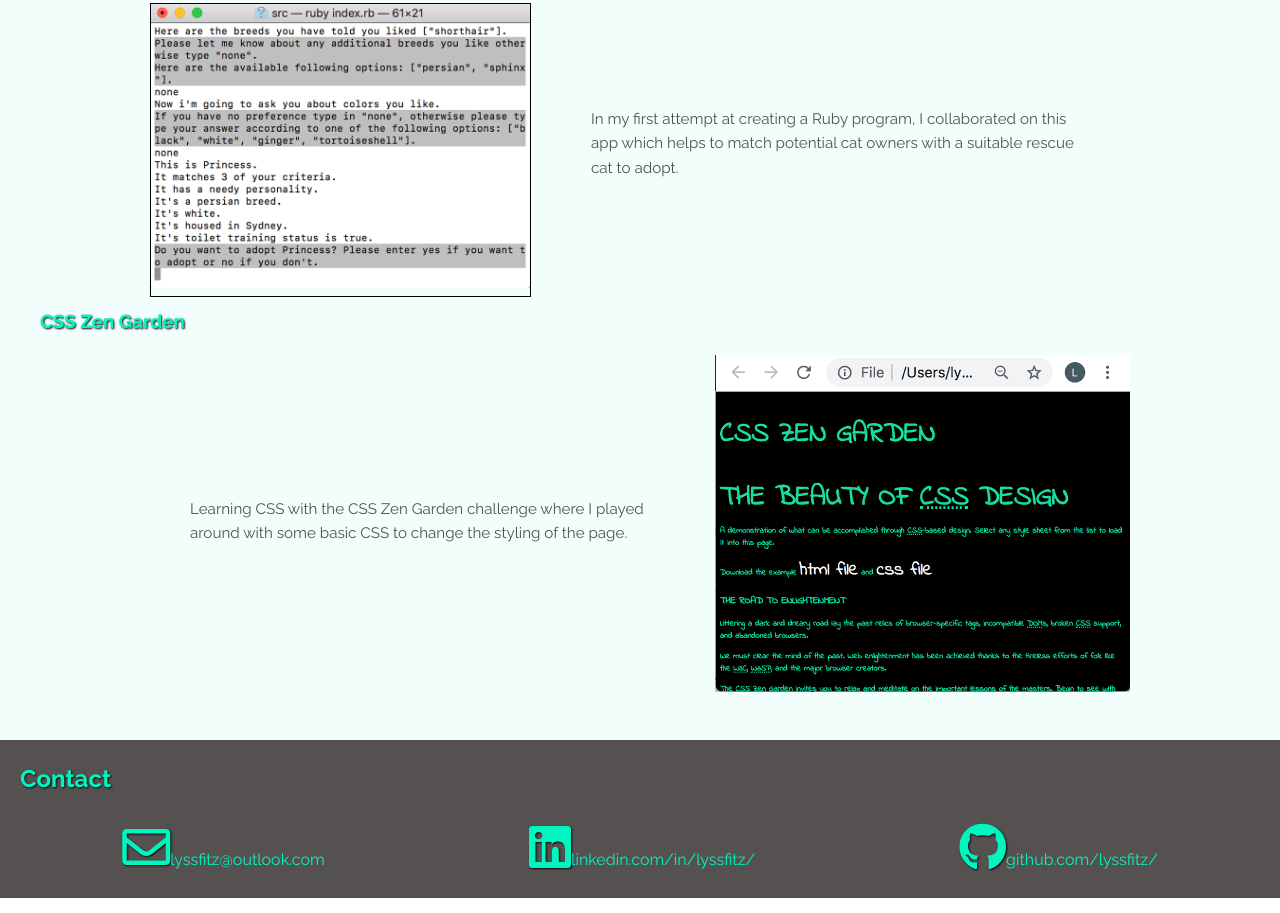
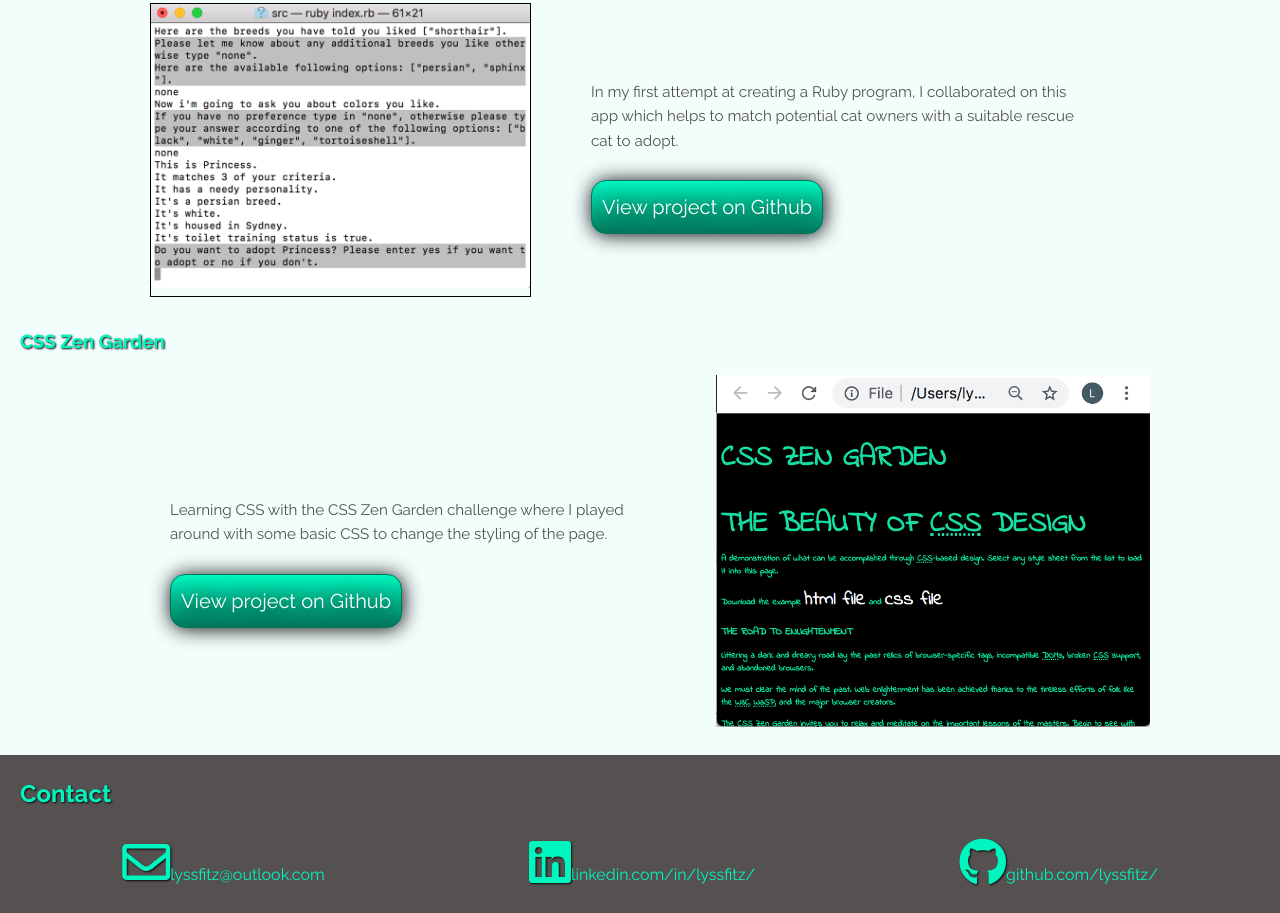
Before and after one commit to lyssfitz/Portfolio, a plain HTML site: page index.html in a window 1280 px wide. Shown: the part 1668-2581 px from the top of the page. Drawn offline with Linux system fonts and the light colour scheme.

Commit message:
Added github links for projects and buttons

```diff
--- a/css/main.css
+++ b/css/main.css
@@ -46,6 +46,7 @@ nav a,
 
 a {
   text-decoration: none;
+  color: var(--primary-normal-color);
 }
 
 .name a:visited,
@@ -185,6 +186,37 @@ img {
   text-align: center;
 }
 
+.button-link {
+  display: block;
+  background: var(--primary-normal-color);
+  background-image: linear-gradient(
+    to bottom,
+    var(--primary-normal-color),
+    var(--primary-dark-color)
+  );
+  border-radius: 15px;
+  color: var(--text-light-color);
+  font-family: "Raleway", sans-serif;
+  font-size: 20px;
+  font-weight: 400;
+  padding: 10px;
+  box-shadow: 1px 1px 20px 0px var(--text-shadow-color);
+  text-shadow: 1px 1px 20px var(--text-shadow-color);
+  border: solid var(--primary-dark-color) 1px;
+  text-decoration: none;
+  display: inline-block;
+  cursor: pointer;
+}
+
+.button-link:hover {
+  background: var(--normal-color);
+  background-image: linear-gradient(
+    to bottom,
+    var(--primary-dark-color),
+    var(--primary-normal-color)
+  );
+     text-decoration: none;
+}
 /* =================================
   Media Queries
 ==================================== */
--- a/index.html
+++ b/index.html
@@ -6,7 +6,12 @@
     <meta http-equiv="X-UA-Compatible" content="ie=edge" />
     <title>Alyssa FitzGerald | Web Developer</title>
     <link rel="stylesheet" href="css/normalize.css" />
-    <link rel="stylesheet" href="https://use.fontawesome.com/releases/v5.8.0/css/all.css" integrity="sha384-Mmxa0mLqhmOeaE8vgOSbKacftZcsNYDjQzuCOm6D02luYSzBG8vpaOykv9lFQ51Y" crossorigin="anonymous">
+    <link
+      rel="stylesheet"
+      href="https://use.fontawesome.com/releases/v5.8.0/css/all.css"
+      integrity="sha384-Mmxa0mLqhmOeaE8vgOSbKacftZcsNYDjQzuCOm6D02luYSzBG8vpaOykv9lFQ51Y"
+      crossorigin="anonymous"
+    />
     <link rel="stylesheet" href="css/main.css" />
   </head>
   <body>
@@ -24,7 +29,7 @@
         </ul>
       </nav>
     </header>
-    <section id="home" class="banner" >
+    <section id="home" class="banner">
       <div class="banner-text">
         <h1>Alyssa FitzGerald</h1>
         <h2>Web Developer</h2>
@@ -32,35 +37,52 @@
     </section>
     <main class="container">
       <div class="section" id="about">
-          <h2>About</h2>
-          <p> Hey there! I'm an aspiring full-stack developer currently learning all things HTML, CSS, Ruby and JavaScript. Check out some of my work <a href="#projects">here! </a></p>
-          <p>Aside from learning web development, I also enjoy going walking, spending time with friends and family, going to the gym and playing piano.</p>
+        <h2>About</h2>
+        <p>
+          Hey there! I'm an aspiring full-stack developer currently learning all
+          things HTML, CSS, Ruby and JavaScript. Check out some of my work
+          <a href="#projects">here! </a>
+        </p>
+        <p>
+          Aside from learning web development, I also enjoy going walking,
+          spending time with friends and family, going to the gym and playing
+          piano.
+        </p>
       </div>
       <div class="section odd" id="education">
         <h2>Education</h2>
         <p>
           I'm currently learning web development full time at Coder Academy!
         </p>
-        <p>Previously I completed combined Bachelor of International Studies and Bachelor of Laws degrees at the University of Sydney.</p>
+        <p>
+          Previously I completed combined Bachelor of International Studies and
+          Bachelor of Laws degrees at the University of Sydney.
+        </p>
       </div>
       <div class="section" id="work-history">
         <div class="table-desc">
           <h2>Work History</h2>
           <p>
-            Before learning web development, I had worked in Employee Relations - a specialist field in HR where I used the employment law knowledge I gained during my university studies. I worked in employee relations roles for the following companies:
+            Before learning web development, I had worked in Employee Relations
+            - a specialist field in HR where I used the employment law knowledge
+            I gained during my university studies. I worked in employee
+            relations roles for the following companies:
           </p>
           <ul class="work-history-list">
             <li>
-              <img src="img/i-med_logo_80px.png" alt="i-med logo">
-              <p class="line-image-text"> Jul 2017 - Aug 2018 </p>
+              <img src="img/i-med_logo_80px.png" alt="i-med logo" />
+              <p class="line-image-text">Jul 2017 - Aug 2018</p>
             </li>
             <li>
-              <img src="img/chandler_macleod_logo_80px.png" alt="Chandler Macleod logo">
-              <p class="line-image-text"> Nov 2013 - Jul 2017 </p>
+              <img
+                src="img/chandler_macleod_logo_80px.png"
+                alt="Chandler Macleod logo"
+              />
+              <p class="line-image-text">Nov 2013 - Jul 2017</p>
             </li>
             <li>
-              <img src="img/reef_logo_80px.png" alt="REEF logo">
-              <p class="line-image-text"> Aug 2010 - Oct 2013 </p>
+              <img src="img/reef_logo_80px.png" alt="REEF logo" />
+              <p class="line-image-text">Aug 2010 - Oct 2013</p>
             </li>
           </ul>
         </div>
@@ -74,16 +96,45 @@
               <img src="img/ruby_screenshot.png" alt="Screenshot of ruby app" />
             </div>
             <div class="project-text">
-              <p> In my first attempt at creating a Ruby program, I collaborated on this app which helps to match potential cat owners with a suitable rescue cat to adopt. </p>
+              <p>
+                In my first attempt at creating a Ruby program, I collaborated
+                on this app which helps to match potential cat owners with a
+                suitable rescue cat to adopt.
+              </p>
+              <a
+                class="button-link"
+                href="https://github.com/wlei6277/terminal_app"
+                target="_blank"
+                >View project on Github</a
+              >
+              <!-- to view this project on Github! -->
+            </div>
             </div>
           </div>
           <h3>CSS Zen Garden</h3>
           <div class="second-project">
             <div class="project-img">
-              <img src="img/css_screenshot.png" alt="Screenshot of CSS Zen Garden design" />
+              <a
+                href="https://github.com/lyssfitz/css-zen-garden"
+                target="_blank"
+                ><img
+                  src="img/css_screenshot.png"
+                  alt="Screenshot of CSS Zen Garden design"
+              /></a>
             </div>
             <div class="project-text">
-              <p> Learning CSS with the CSS Zen Garden challenge where I played around with some basic CSS to change the styling of the page.</p>
+              <p>
+                Learning CSS with the CSS Zen Garden challenge where I played
+                around with some basic CSS to change the styling of the page.
+              </p>
+
+              <a
+                class="button-link"
+                href="https://github.com/lyssfitz/css-zen-garden"
+                target="_blank"
+                >View project on Github</a
+              >
+              <!-- to view this project on Github! -->
             </div>
           </div>
         </div>
@@ -92,15 +143,21 @@
     <footer class="section contact" id="contact">
       <h2>Contact</h2>
       <div class="contact-links">
-        <a href="https://github.com/lyssfitz"><i class="far fa-envelope fa-3x"></i>lyssfitz@outlook.com</a>
-        <a href="https://www.linkedin.com/in/lyssfitz/"><i class="fab fa-linkedin fa-3x"></i>linkedin.com/in/lyssfitz/</a>
-        <a href="https://github.com/lyssfitz"><i class="fab fa-github fa-3x"></i>github.com/lyssfitz/</a>
+        <a href="https://github.com/lyssfitz"
+          ><i class="far fa-envelope fa-3x"></i>lyssfitz@outlook.com</a
+        >
+        <a href="https://www.linkedin.com/in/lyssfitz/"
+          ><i class="fab fa-linkedin fa-3x"></i>linkedin.com/in/lyssfitz/</a
+        >
+        <a href="https://github.com/lyssfitz"
+          ><i class="fab fa-github fa-3x"></i>github.com/lyssfitz/</a
+        >
       </div>
     </footer>
     <script>
       document.querySelector("#hamburger").addEventListener("click", () => {
         const menu = document.querySelector(".main-nav");
-        if(menu.className === "main-nav") {
+        if (menu.className === "main-nav") {
           menu.className += " responsive";
         } else {
           menu.className = "main-nav";
```
